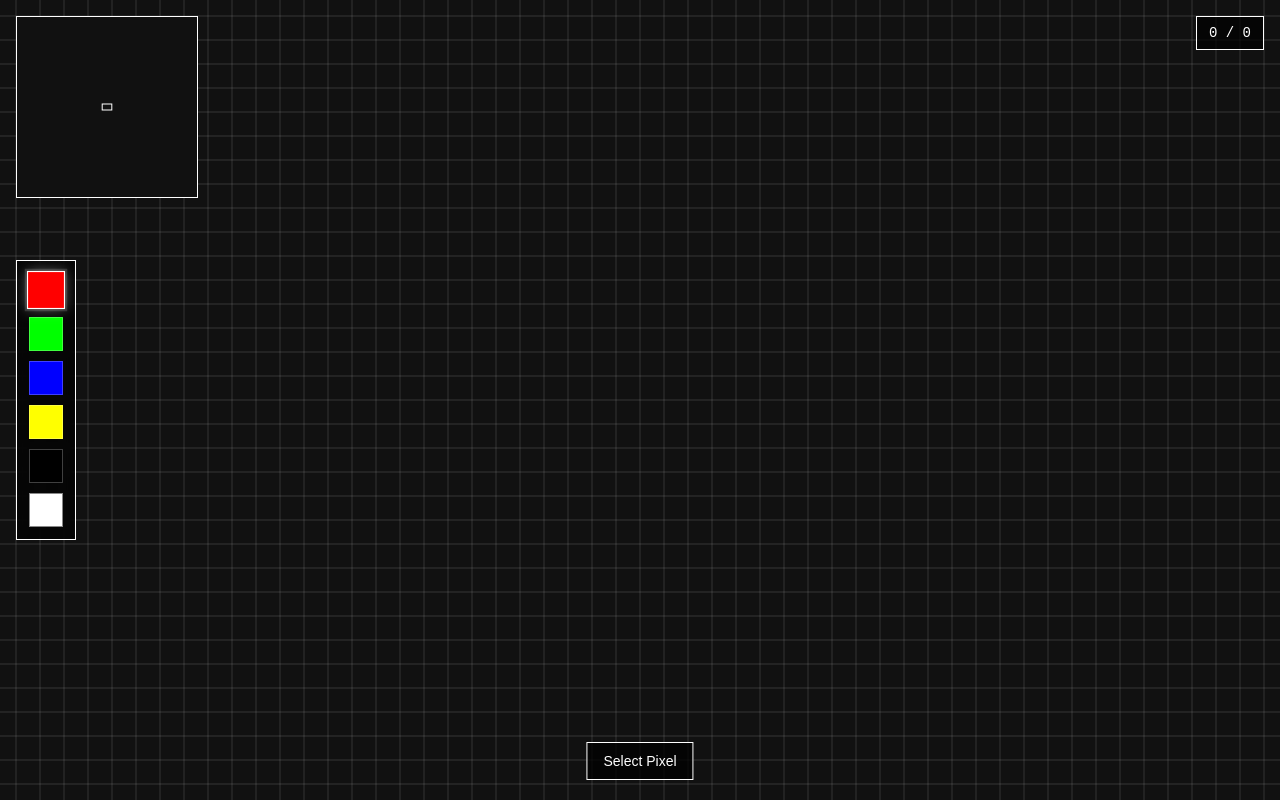
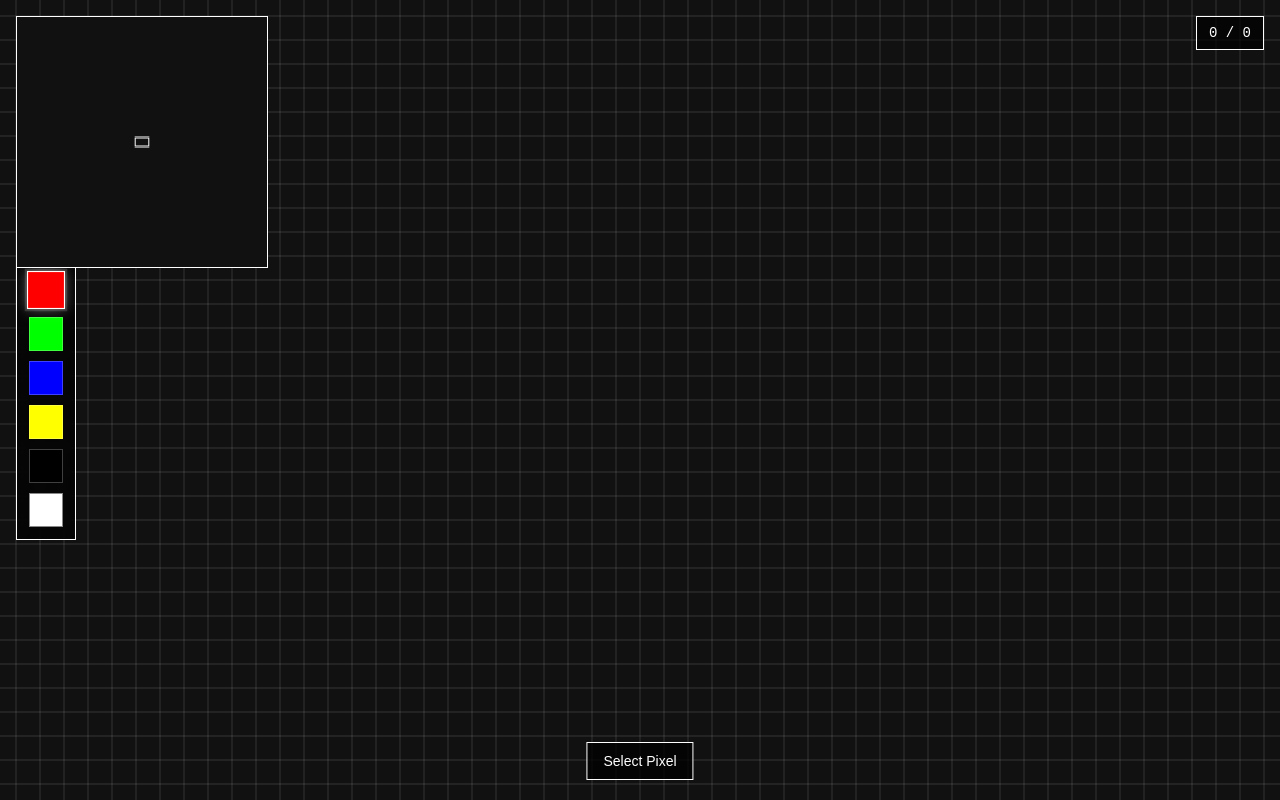
Before and after one commit to LeonhardWeiler/the_grid, a plain HTML site: page public/index.html in a window 1280 px wide. Drawn offline with Linux system fonts and the light colour scheme.

Commit message:
bigger minimap

```diff
--- a/public/style.css
+++ b/public/style.css
@@ -134,8 +134,8 @@ canvas:active {
   top: 16px;
   left: 16px;
 
-  width: 180px;
-  height: 180px;
+  width: 250px;
+  height: 250px;
 
   background: rgba(0,0,0,0.72);
 
```
